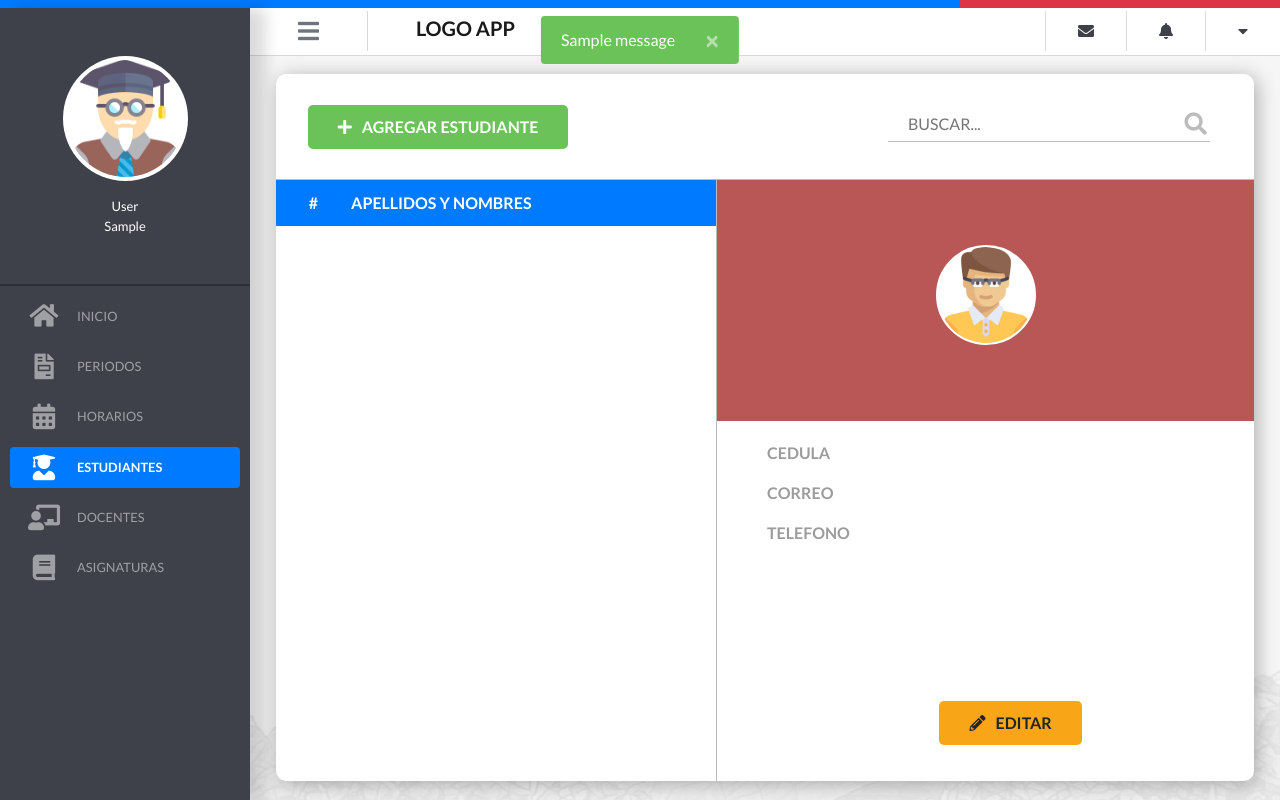
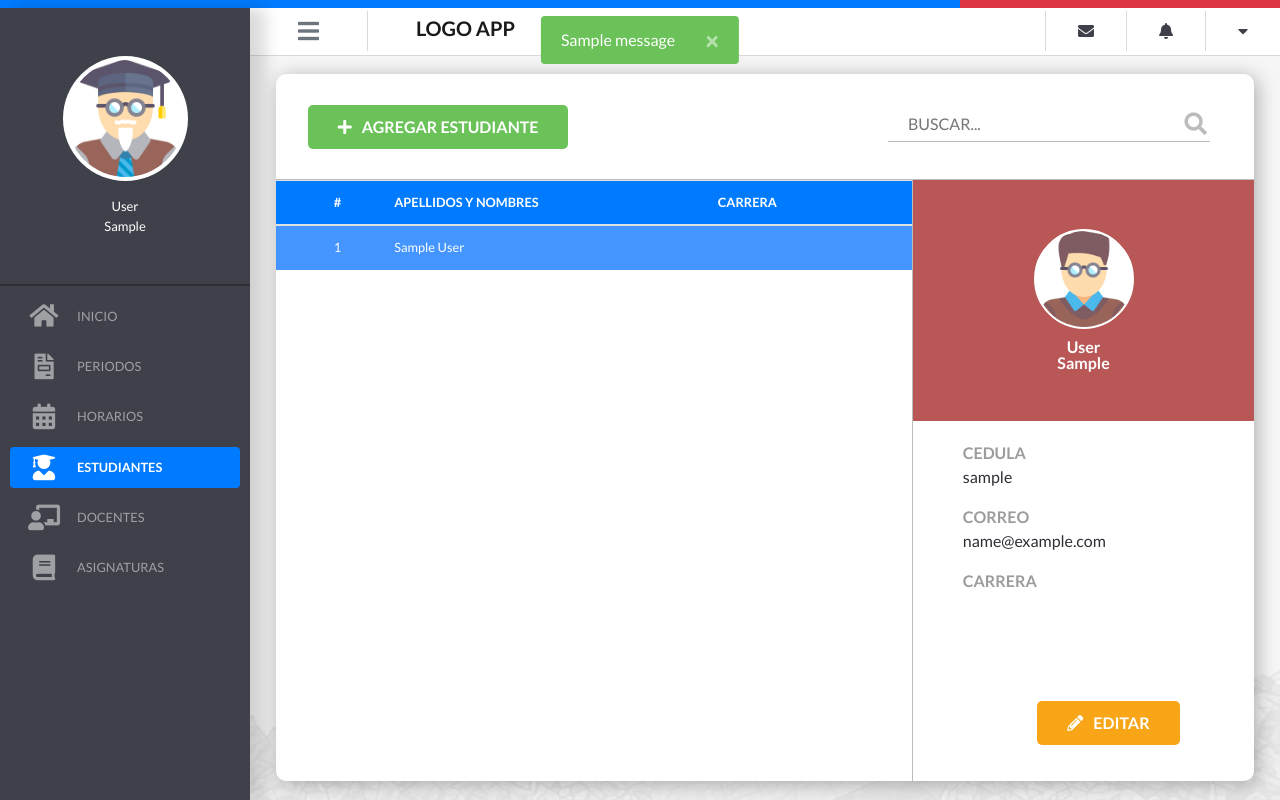
Before and after one commit to Yugi96/Proyecto-seguimiento-syllabus, a Django app: page /coordinador/estudiantes/ in a window 1280 px wide. Run offline with Django 3.2, Linux system fonts and the light colour scheme; a user stored in the database is signed in; tables that the repository leaves empty hold one stand-in row (values such as "Sample post"); one stand-in notice (Sample message) is shown; lists and menus that the app fills with data are empty; some libraries are stand-ins or nearby versions.

Commit message:
Estudiante editar y mostrar - Completo

```diff
--- a/apps/coordinador/urls.py
+++ b/apps/coordinador/urls.py
@@ -3,7 +3,8 @@
 from django.contrib.auth.decorators import login_required, permission_required
 from apps.universidad.views import homeCoordinador, UploadFileView, UpdateDocente, \
                                     UploadFileViewAsignatura, UpdateAsignatura, PeriodoView, \
-                                    AsignaturaDocenteView, AsignaturaDocenteUpdateView, EstudianteView
+                                    AsignaturaDocenteView, AsignaturaDocenteUpdateView, EstudianteView, \
+                                    EstudianteUpdateView
 from apps.usuario.views import ListaMensajesView
 
 app_name = 'coordinador'
@@ -15,6 +16,7 @@
     re_path('^docentes/editar/(?P<pk>\d+)/', permission_required('universidad.Coordinador')(UpdateDocente.as_view()), name='docente_editar'),
 
     re_path('^estudiantes/$', permission_required('universidad.Coordinador')(EstudianteView.as_view()), name='estudiantes'),
+    re_path('^estudiantes/editar/(?P<pk>\d+)/', permission_required('universidad.Coordinador')(EstudianteUpdateView.as_view()), name='estudiante_editar'),
 
     re_path('^asignaturas/$', permission_required('universidad.Coordinador')(UploadFileViewAsignatura.as_view()), name='asignaturas'),
     re_path('^asignaturas/editar/(?P<pk>.+?)/', permission_required('universidad.Coordinador')(UpdateAsignatura.as_view()), name='asignaturas_editar'),
--- a/apps/universidad/forms.py
+++ b/apps/universidad/forms.py
@@ -338,6 +338,40 @@
                 # 'id' : 'per_nombre',
                 'required' : 'true',
             }),
+
+        }
+
+class AlumnoUpdateForm(forms.ModelForm):
+    def __init__(self,*args,**kwargs):
+        super (AlumnoUpdateForm,self ).__init__(*args,**kwargs)
+        self.fields['carrera'].queryset = Carrera.objects.filter(car_estado=True)
+
+    class Meta:
+        model = Alumno
+
+        fields = [
+            'carrera',
+            'alu_estado',
+        ]
+
+        labels = {
+            'carrera' : 'CARRERA',
+            'alu_estado' : 'ESTADO',
+        }
+
+        widgets = {
+            'carrera' : forms.Select(attrs={
+                'class' : 'custom-select',
+                # 'id' : 'per_nombre',
+                'required' : 'true',
+            }),
+            'alu_estado' : forms.CheckboxInput(attrs={
+                'data-toggle' : 'popover',
+                'title' : 'DAR DE BAJA',
+                'class' : 'campo-check',
+                'data-trigger' : 'focus',
+                'data-content' : 'AL DAR DE BAJA A UN ESTUDIANTE, ESTE NO SE MOSTRARÁ EN LA LISTA PRINCIPAL. PUEDE ACCEDER A LOS ESTUDIANTES INACTIVOS EN LA OPCIÓN HISTORIA DEL MENÚ LATERAL',
+            }),
         }
 
 class CursoForm(forms.ModelForm):
@@ -379,9 +413,6 @@
         }
 
 class UserForm(forms.ModelForm):
-    # def __init__(self,*args,**kwargs):
-    #     super (UserForm,self ).__init__(*args,**kwargs)
-    #     self.fields['user_permissions'].queryset = Permission.objects.filter(codename='Estudiante')
 
     class Meta:
         model = User
@@ -403,7 +434,7 @@
         widgets = {
             'username' : forms.TextInput(attrs={
                 'class' : 'input-campo',
-                # 'id' : 'doc_cedula',
+                'id' : 'alu_cedula',
                 'maxlength' : '10',
                 'minlength' : '10',
                 'onkeypress' : 'return soloNumeros(event);',
@@ -412,18 +443,54 @@
                 }),
             'first_name' : forms.TextInput(attrs={
                 'class' : 'input-campo',
-                # 'id' : 'doc_nombres',
+                'id' : 'alu_nombres',
                 'onkeypress' : 'return soloLetras(event);',
                 'onkeyup' : 'convertirMayuscula(this);'
                 }),
             'last_name' : forms.TextInput(attrs={
                 'class' : 'input-campo',
-                # 'id' : 'doc_apellidos',
+                'id' : 'alu_apellidos',
                 'onkeypress' : 'return soloLetras(event);',
                 'onkeyup' : 'convertirMayuscula(this);'
                 }),
             'email' : forms.EmailInput(attrs={
                 'class' : 'input-campo',
-                # 'id' : 'doc_correo'
+                'id' : 'alu_correo'
                 }),
         }
+
+class UserUpdateForm(forms.ModelForm):
+
+    class Meta:
+        model = User
+
+        fields = [
+            'first_name',
+            'last_name',
+            'email',
+        ]
+
+        labels = {
+            'first_name' : 'NOMBRES',
+            'last_name' : 'APELLIDOS',
+            'email' : 'CORREO INSTITUCIONAL',
+        }
+
+        widgets = {
+            'first_name' : forms.TextInput(attrs={
+                'class' : 'input-campo',
+                'id' : 'alu_nombres',
+                'onkeypress' : 'return soloLetras(event);',
+                'onkeyup' : 'convertirMayuscula(this);'
+                }),
+            'last_name' : forms.TextInput(attrs={
+                'class' : 'input-campo',
+                'id' : 'alu_apellidos',
+                'onkeypress' : 'return soloLetras(event);',
+                'onkeyup' : 'convertirMayuscula(this);'
+                }),
+            'email' : forms.EmailInput(attrs={
+                'class' : 'input-campo',
+                'id' : 'alu_correo'
+                }),
+        }
--- a/apps/universidad/views.py
+++ b/apps/universidad/views.py
@@ -16,7 +16,7 @@
 # Import Asignaturas
 from .forms import AsignaturaForm, AsignaturaUpdateForm
 # Import Estudiante Curso
-from .forms import AlumnoForm, CursoForm, UserForm
+from .forms import AlumnoForm, CursoForm, UserForm, UserUpdateForm, AlumnoUpdateForm
 # Import Periodo
 from .forms import PeriodoForm
 # Import Asignatura Docente
@@ -137,7 +137,7 @@
 
     def get_context_data(self, **kwargs):
         context = super(EstudianteView, self).get_context_data(**kwargs)
-        context['estudiantes_list'] = Alumno.objects.filter(alu_estado=True)
+        context['estudiantes_list'] = Alumno.objects.filter(alu_estado=True).order_by('usuario__first_name', 'usuario__last_name')
         if 'form' not in context:
             context['form'] = self.form_class(self.request.GET)
         if 'form2' not in context:
@@ -161,3 +161,39 @@
             return self.form_valid(form, **kwargs)
         else:
             return self.form_invalid(form, **kwargs)
+
+class EstudianteUpdateView(FormMessageMixin, UpdateView):
+    model = Alumno
+    second_model = User
+    template_name = 'coordinador/estudiante/actualizar.estudiante.template.html'
+    form_class = AlumnoUpdateForm
+    second_form_class = UserUpdateForm
+    form_valid_message = 'ESTUDIANTE ACTUALIZADO CON EXITO'
+    form_invalid_message = "ERROR: NO SE PUDO ACTUALIZAR EL ESTUDIANTE"
+    success_url = reverse_lazy('coordinador:estudiantes')
+
+    def get_context_data(self, **kwargs):
+        context = super(EstudianteUpdateView, self).get_context_data(**kwargs)
+        pk = self.kwargs.get('pk', 0)
+        alumno = self.model.objects.get(id=pk)
+        usuario = self.second_model.objects.get(id=alumno.usuario_id)
+        if 'form' not in context:
+            context['form'] = self.form_class()
+        if 'form2' not in context:
+            context['form2'] = self.second_form_class(instance=usuario)
+        context['id'] = pk
+        return context
+
+    def post(self, request, *args, **kwargs):
+        self.object = self.get_object
+        id_alumno = kwargs['pk']
+        alumno = self.model.objects.get(id=id_alumno)
+        usuario = self.second_model.objects.get(id=alumno.usuario_id)
+        form = self.form_class(request.POST, instance=alumno)
+        form2 = self.second_form_class(request.POST, instance=usuario)
+        if form.is_valid() and form2.is_valid():
+            form.save()
+            form2.save()
+            return self.form_valid(form)
+        else:
+            return self.form_invalid(form)
--- a/static/css/styles.css
+++ b/static/css/styles.css
@@ -957,6 +957,14 @@
     width: 29%;
 }
 
+.w-35 {
+    width: 35%;
+}
+
+.w-65 {
+    width: 65%;
+}
+
 .w-20 {
     width: 19%;
 }
@@ -1004,3 +1012,8 @@
 .margin-left {
     margin-left: 20px;
 }
+
+#id {
+    visibility: hidden;
+    position: absolute;
+}
--- a/templates/coordinador/estudiante/index.estudiante.template.html
+++ b/templates/coordinador/estudiante/index.estudiante.template.html
@@ -87,43 +87,48 @@
         </div>
         <div class="docentes-list-perfil">
             {% if estudiantes_list %}
-                <div class="docentes-list">
-                    <table class="table-docente" id="table">
-                        <thead class="docente-header">
+                <div class="docentes-list  w-65">
+                    <table class="table" id="table">
+                        <thead class="bg-primary blanco">
                             <tr>
+                                <th></th>
                                 <th class="celdas-ocultas">Cedula</th>
                                 <th class="celdas-ocultas">Nombres</th>
                                 <th class="celdas-ocultas">Apellidos</th>
-                                <th class="celdas-ocultas">Telefono</th>
+                                <th class="celdas-ocultas">Carrera</th>
                                 <th class="celdas-ocultas">Correo</th>
-                                <th class="celdas-ocultas">Estado</th>
                                 <th class="column-cont">#</th>
-                                <th class="header-title">APELLIDOS Y NOMBRES</th>
+                                <th class="">APELLIDOS Y NOMBRES</th>
+                                <th class="">CARRERA</th>
+                                <th></th>
                             </tr>
                         </thead>
-                        <tbody class="docente-body">
+                        <tbody class="">
 
-                                <!-- {% for docente in estudiantes_list %}
-                                    <tr class="docente-row" id="docente-row">
-                                        <td class="celdas-ocultas">{{ docente.doc_cedula }}</td>
-                                        <td class="celdas-ocultas">{{ docente.doc_nombres }}</td>
-                                        <td class="celdas-ocultas">{{ docente.doc_apellidos }}</td>
-                                        <td class="celdas-ocultas">{{ docente.doc_telefono }}</td>
-                                        <td class="celdas-ocultas">{{ docente.doc_correo }}</td>
-                                        <td class="celdas-ocultas">{{ docente.doc_estado }}</td>
+                                {% for estudiante in estudiantes_list %}
+                                    <tr class="" id="docente-row">
+                                        <td></td>
+                                        <td class="celdas-ocultas">{{ estudiante.id }}</td>
+                                        <td class="celdas-ocultas">{{ estudiante.usuario.username }}</td>
+                                        <td class="celdas-ocultas">{{ estudiante.usuario.first_name }}</td>
+                                        <td class="celdas-ocultas">{{ estudiante.usuario.last_name }}</td>
+                                        <td class="celdas-ocultas">{{ estudiante.carrera }}</td>
+                                        <td class="celdas-ocultas">{{ estudiante.usuario.email }}</td>
                                         <td class="column-cont">{{ forloop.counter }}</td>
-                                        <td>{{ docente.doc_apellidos }} {{ docente.doc_nombres }}</td>
+                                        <td>{{ estudiante.usuario.first_name }} {{ estudiante.usuario.last_name }}</td>
+                                        <td>{{ estudiante.carrera }}</td>
+                                        <td></td>
                                     </tr>
-                                {% endfor %}  -->
+                                {% endfor %}
 
 
                         </tbody>
                     </table>
                 </div>
-                <div class="docentes-perfil">
+                <div class="docentes-perfil w-35">
                     <div class="perfil-username">
                         <div class="perfil-img">
-                            <img class="img-docente" src="{% static 'img/docente-perfil.png' %}" alt="">
+                            <img class="img-docente" src="{% static 'img/estudiante-perfil.png' %}" alt="">
                         </div>
                         <div class="content-username">
                             <p id="apellidos" class="username-text"></p>
@@ -133,18 +138,18 @@
                     <div class="perfil-informacion">
                         <div class="campos-informacion">
                             <p class="informacion-campo">CEDULA</p>
+                            <p id="id" class="campo-docente"></p>
                             <p id="cedula" class="campo-docente"></p>
                             <p class="informacion-campo">CORREO</p>
                             <p id="correo" class="campo-docente"></p>
-                            <p class="informacion-campo">TELEFONO</p>
-                            <p id="telefono" class="campo-docente"></p>
+                            <p class="informacion-campo">CARRERA</p>
+                            <p id="carrera" class="campo-docente"></p>
                         </div>
                         <div class="content-btn">
                             <a class="btn-editar" id="editar-btn"><i class="icon-btn fas fa-pencil-alt"></i>EDITAR</a>
                         </div>
                     </div>
                 </div>
-                <script src="{% static 'js/table-select.js' %}"></script>
 
             {% else %}
                 <div class="content-vacio">
@@ -156,11 +161,10 @@
     </div>
 
     <script>
-            var cedulaLimpiar =  document.getElementById('doc_cedula');
-            var nombresLimpiar =  document.getElementById('doc_nombres');
-            var apellidosLimpiar =  document.getElementById('doc_apellidos');
-            var telefonoLimpiar =  document.getElementById('doc_telefono');
-            var correoLimpiar =  document.getElementById('doc_correo');
+            var cedulaLimpiar =  document.getElementById('alu_cedula');
+            var nombresLimpiar =  document.getElementById('alu_nombres');
+            var apellidosLimpiar =  document.getElementById('alu_apellidos');
+            var correoLimpiar =  document.getElementById('alu_correo');
             var btnCerrar = document.getElementById('btn-cerrar');
             var btnAgregar = document.getElementById('btn-agregar');
 
@@ -171,8 +175,6 @@
                 nombresLimpiar.classList.add('box-shadow')
                 apellidosLimpiar.value = '';
                 apellidosLimpiar.classList.add('box-shadow')
-                telefonoLimpiar.value = '';
-                telefonoLimpiar.classList.add('box-shadow')
                 correoLimpiar.value = '';
                 correoLimpiar.classList.add('box-shadow')
             });
@@ -210,6 +212,41 @@
                     }
                 }
             }
+
+            function selectedRow(){
+                var index;
+                var table = document.getElementById("table");
+                document.getElementById("id").textContent = table.rows[1].cells[1].innerHTML;
+                document.getElementById("cedula").textContent = table.rows[1].cells[2].innerHTML;
+                document.getElementById("nombres").textContent = table.rows[1].cells[3].innerHTML;
+                document.getElementById("apellidos").textContent = table.rows[1].cells[4].innerHTML;
+                document.getElementById("carrera").textContent = table.rows[1].cells[5].innerHTML;
+                document.getElementById("correo").textContent = table.rows[1].cells[6].innerHTML;
+                var btnEditar = document.getElementById('editar-btn');
+                table.rows[1].classList.toggle('hover-row')
+                btnEditar.href="editar/"+ table.rows[1].cells[1].innerHTML +"/";
+                for(var i = 1; i < table.rows.length; i++){
+                    table.rows[i].onclick = function(){
+                        document.getElementById("id").textContent = this.cells[1].innerHTML;
+                        document.getElementById("cedula").textContent = this.cells[2].innerHTML;
+                        document.getElementById("nombres").textContent = this.cells[3].innerHTML;
+                        document.getElementById("apellidos").textContent = this.cells[4].innerHTML;
+                        document.getElementById("carrera").textContent = this.cells[5].innerHTML;
+                        document.getElementById("correo").textContent = this.cells[6].innerHTML;
+                        btnEditar.href="editar/"+ this.cells[1].innerHTML +"/";
+                        if(typeof index !== "undefined"){
+                           table.rows[index].classList.toggle("hover-row");
+                        }
+                        table.rows[1].classList.remove('hover-row')
+                        // get the selected row index
+                        index = this.rowIndex;
+                        // add class selected to the row
+                        this.classList.toggle("hover-row");
+                     };
+                }
+            }
+            selectedRow();
+
         </script>
 
 
```
Also changed, not shown: templates/coordinador/estudiante/actualizar.estudiante.template.html (added, +86 -0 lines).
